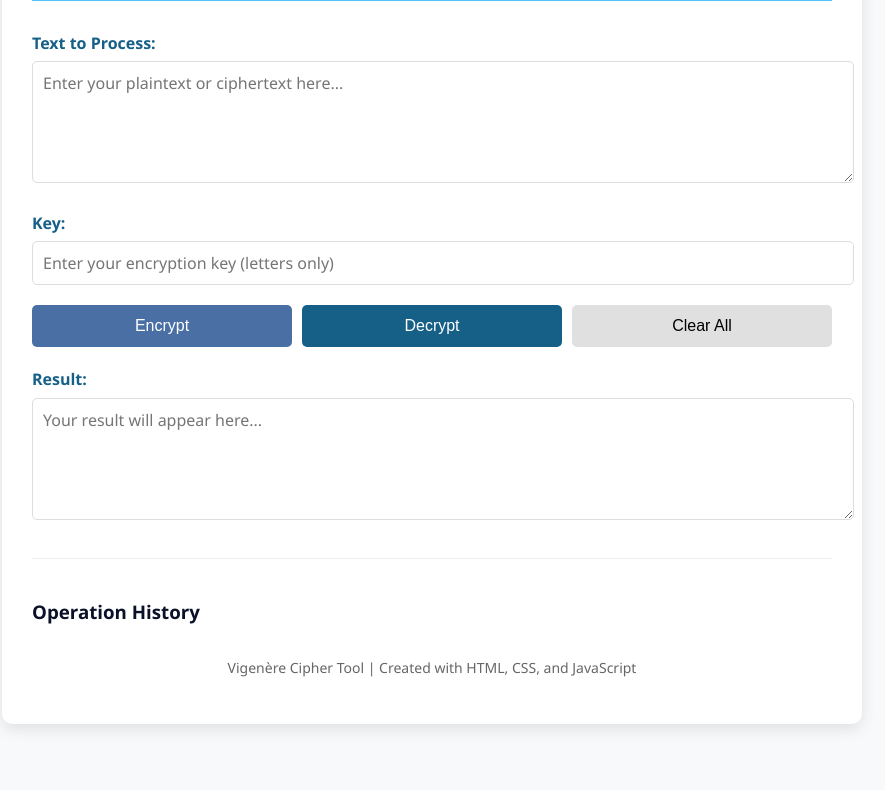
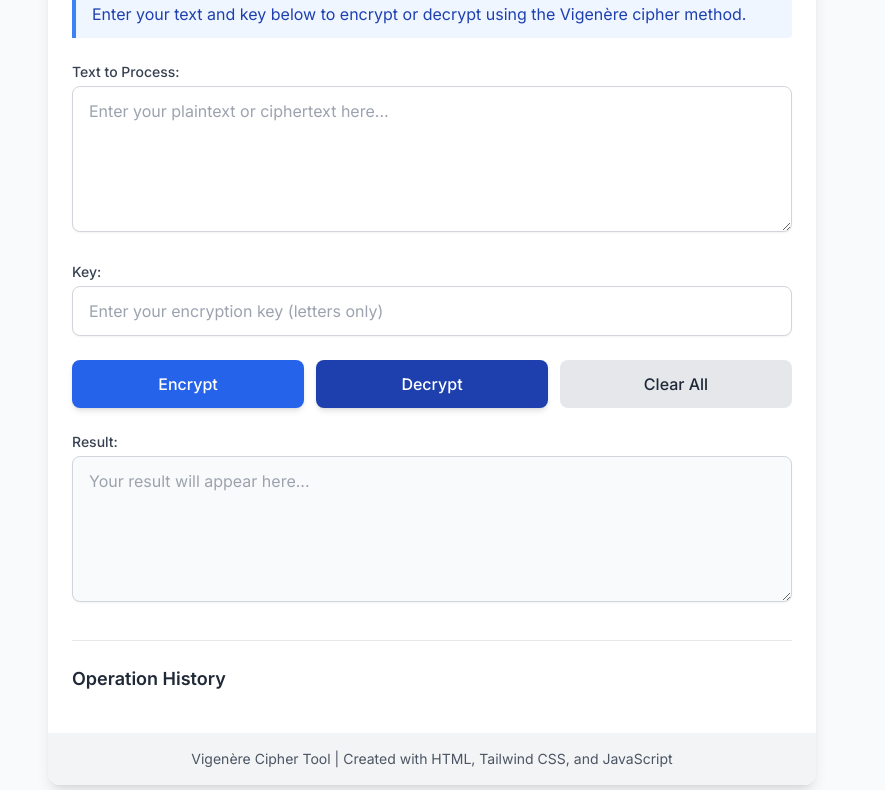
Before and after one commit to Mashoodgondal/JavaScript-concepts, a plain HTML site: page Date/index.html in a window 1280 px wide. Shown: the part 134-924 px from the top of the page, without its empty margins (208-1093 px from the left). Before the commit the page ends 878 px from the top, so only its background shows below. Drawn offline with nearby package versions, Linux system fonts and the light colour scheme.

Commit message:
vigneer cipher

```diff
--- a/Date/index.html
+++ b/Date/index.html
@@ -5,182 +5,83 @@
     <meta charset="UTF-8">
     <meta name="viewport" content="width=device-width, initial-scale=1.0">
     <title>Vigenère Cipher Tool</title>
+    <!-- Tailwind CSS CDN -->
+    <script src="https://cdn.tailwindcss.com"></script>
     <style>
-        :root {
-            --primary: #4a6fa5;
-            --secondary: #166088;
-            --dark: #0a1128;
-            --light: #f8f9fa;
-            --accent: #4fc3f7;
-        }
+        @import url('https://fonts.googleapis.com/css2?family=Inter:wght@400;500;600;700&display=swap');
 
         body {
-            font-family: 'Segoe UI', Tahoma, Geneva, Verdana, sans-serif;
-            line-height: 1.6;
-            color: var(--dark);
-            background-color: var(--light);
-            margin: 0;
-            padding: 20px;
-        }
-
-        .container {
-            max-width: 800px;
-            margin: 0 auto;
-            background: white;
-            padding: 30px;
-            border-radius: 10px;
-            box-shadow: 0 5px 15px rgba(0, 0, 0, 0.1);
-        }
-
-        h1 {
-            color: var(--secondary);
-            text-align: center;
-            margin-bottom: 30px;
-            border-bottom: 2px solid var(--accent);
-            padding-bottom: 10px;
-        }
-
-        .description {
-            background-color: #f0f8ff;
-            padding: 15px;
-            border-radius: 5px;
-            margin-bottom: 20px;
-            border-left: 4px solid var(--accent);
-        }
-
-        .input-group {
-            margin-bottom: 20px;
-        }
-
-        label {
-            display: block;
-            margin-bottom: 5px;
-            font-weight: bold;
-            color: var(--secondary);
-        }
-
-        textarea,
-        input[type="text"] {
-            width: 100%;
-            padding: 10px;
-            border: 1px solid #ddd;
-            border-radius: 5px;
-            font-family: inherit;
-            font-size: 16px;
-            resize: vertical;
-        }
-
-        textarea {
-            min-height: 100px;
-        }
-
-        .button-group {
-            display: flex;
-            gap: 10px;
-            margin-bottom: 20px;
-        }
-
-        button {
-            flex: 1;
-            padding: 12px;
-            border: none;
-            border-radius: 5px;
-            font-size: 16px;
-            cursor: pointer;
-            transition: all 0.3s ease;
-        }
-
-        #encryptBtn {
-            background-color: var(--primary);
-            color: white;
-        }
-
-        #decryptBtn {
-            background-color: var(--secondary);
-            color: white;
-        }
-
-        #clearBtn {
-            background-color: #e0e0e0;
-        }
-
-        button:hover {
-            opacity: 0.9;
-            transform: translateY(-2px);
-        }
-
-        .result {
-            margin-top: 20px;
-        }
-
-        .history {
-            margin-top: 30px;
-            border-top: 1px solid #eee;
-            padding-top: 20px;
-        }
-
-        .history-item {
-            background-color: #f5f5f5;
-            padding: 10px;
-            margin-bottom: 10px;
-            border-radius: 5px;
-            font-size: 14px;
-        }
-
-        .history-item strong {
-            color: var(--primary);
-        }
-
-        footer {
-            text-align: center;
-            margin-top: 30px;
-            color: #666;
-            font-size: 14px;
-        }
-
-        @media (max-width: 600px) {
-            .button-group {
-                flex-direction: column;
-            }
+            font-family: 'Inter', sans-serif;
         }
     </style>
 </head>
 
-<body>
-    <div class="container">
-        <h1>Vigenère Cipher Tool</h1>
-
-
-
-        <div class="input-group">
-            <label for="inputText">Text to Process:</label>
-            <textarea id="inputText" placeholder="Enter your plaintext or ciphertext here..."></textarea>
+<body class="bg-gray-50 min-h-screen py-8 px-4 sm:px-6">
+    <div class="max-w-3xl mx-auto bg-white rounded-xl shadow-lg overflow-hidden">
+        <!-- Header -->
+        <div class="bg-gradient-to-r from-blue-600 to-blue-800 px-6 py-4">
+            <h1 class="text-2xl sm:text-3xl font-bold text-white text-center">Vigenère Cipher Tool</h1>
         </div>
 
-        <div class="input-group">
-            <label for="key">Key:</label>
-            <input type="text" id="key" placeholder="Enter your encryption key (letters only)">
+        <!-- Main Content -->
+        <div class="p-6">
+            <!-- Description -->
+            <div class="bg-blue-50 border-l-4 border-blue-500 rounded-r px-4 py-3 mb-6">
+                <p class="text-blue-800">Enter your text and key below to encrypt or decrypt using the Vigenère cipher
+                    method.</p>
+            </div>
+
+            <!-- Input Fields -->
+            <div class="space-y-6">
+                <div>
+                    <label for="inputText" class="block text-sm font-medium text-gray-700 mb-1">Text to Process:</label>
+                    <textarea id="inputText" placeholder="Enter your plaintext or ciphertext here..."
+                        class="w-full px-4 py-3 border border-gray-300 rounded-lg focus:ring-2 focus:ring-blue-500 focus:border-blue-500 shadow-sm"
+                        rows="5"></textarea>
+                </div>
+
+                <div>
+                    <label for="key" class="block text-sm font-medium text-gray-700 mb-1">Key:</label>
+                    <input type="text" id="key" placeholder="Enter your encryption key (letters only)"
+                        class="w-full px-4 py-3 border border-gray-300 rounded-lg focus:ring-2 focus:ring-blue-500 focus:border-blue-500 shadow-sm">
+                </div>
+
+                <!-- Buttons -->
+                <div class="flex flex-col sm:flex-row gap-3">
+                    <button id="encryptBtn"
+                        class="flex-1 bg-blue-600 hover:bg-blue-700 text-white font-medium py-3 px-4 rounded-lg transition-all duration-200 transform hover:-translate-y-0.5 shadow-md">
+                        Encrypt
+                    </button>
+                    <button id="decryptBtn"
+                        class="flex-1 bg-blue-800 hover:bg-blue-900 text-white font-medium py-3 px-4 rounded-lg transition-all duration-200 transform hover:-translate-y-0.5 shadow-md">
+                        Decrypt
+                    </button>
+                    <button id="clearBtn"
+                        class="flex-1 bg-gray-200 hover:bg-gray-300 text-gray-800 font-medium py-3 px-4 rounded-lg transition-colors duration-200">
+                        Clear All
+                    </button>
+                </div>
+
+                <!-- Result -->
+                <div>
+                    <label for="outputText" class="block text-sm font-medium text-gray-700 mb-1">Result:</label>
+                    <textarea id="outputText" readonly placeholder="Your result will appear here..."
+                        class="w-full px-4 py-3 border border-gray-300 rounded-lg bg-gray-50 shadow-sm"
+                        rows="5"></textarea>
+                </div>
+            </div>
+
+            <!-- History -->
+            <div class="mt-8 pt-6 border-t border-gray-200">
+                <h3 class="text-lg font-semibold text-gray-800 mb-4">Operation History</h3>
+                <div id="historyList" class="space-y-3"></div>
+            </div>
         </div>
 
-        <div class="button-group">
-            <button id="encryptBtn">Encrypt</button>
-            <button id="decryptBtn">Decrypt</button>
-            <button id="clearBtn">Clear All</button>
+        <!-- Footer -->
+        <div class="bg-gray-100 px-6 py-4 text-center">
+            <p class="text-gray-600 text-sm">Vigenère Cipher Tool | Created with HTML, Tailwind CSS, and JavaScript</p>
         </div>
-
-        <div class="result">
-            <label for="outputText">Result:</label>
-            <textarea id="outputText" readonly placeholder="Your result will appear here..."></textarea>
-        </div>
-
-        <div class="history">
-            <h3>Operation History</h3>
-            <div id="historyList"></div>
-        </div>
-
-        <footer>
-            <p>Vigenère Cipher Tool | Created with HTML, CSS, and JavaScript</p>
-        </footer>
     </div>
 
     <script>
@@ -274,20 +175,20 @@
 
                 operationHistory.slice(0, 5).forEach(item => {
                     const historyElement = document.createElement('div');
-                    historyElement.className = 'history-item';
+                    historyElement.className = 'bg-gray-50 p-3 rounded-lg border border-gray-200';
                     historyElement.innerHTML = `
-                        <strong>${item.operation.toUpperCase()}</strong> at ${item.timestamp}<br>
-                        <strong>Key:</strong> ${item.key}<br>
-                        <strong>Input:</strong> ${truncateText(item.input, 30)}<br>
-                        <strong>Output:</strong> ${truncateText(item.output, 30)}
+                        <div class="flex justify-between items-start">
+                            <span class="font-medium text-blue-700">${item.operation.toUpperCase()}</span>
+                            <span class="text-xs text-gray-500">${item.timestamp}</span>
+                        </div>
+                        <div class="mt-2 text-sm">
+                            <p><span class="font-medium">Key:</span> ${item.key}</p>
+                            <p class="truncate"><span class="font-medium">Input:</span> ${item.input}</p>
+                            <p class="truncate"><span class="font-medium">Output:</span> ${item.output}</p>
+                        </div>
                     `;
                     historyList.appendChild(historyElement);
                 });
-            }
-
-            // Helper function to truncate text
-            function truncateText(text, maxLength) {
-                return text.length > maxLength ? text.substring(0, maxLength) + '...' : text;
             }
 
             // Event listeners
```
